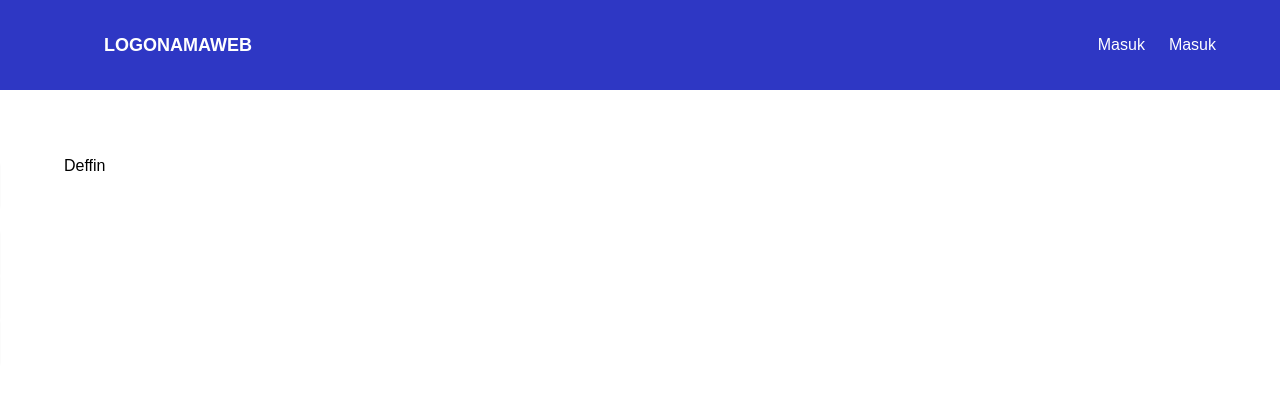
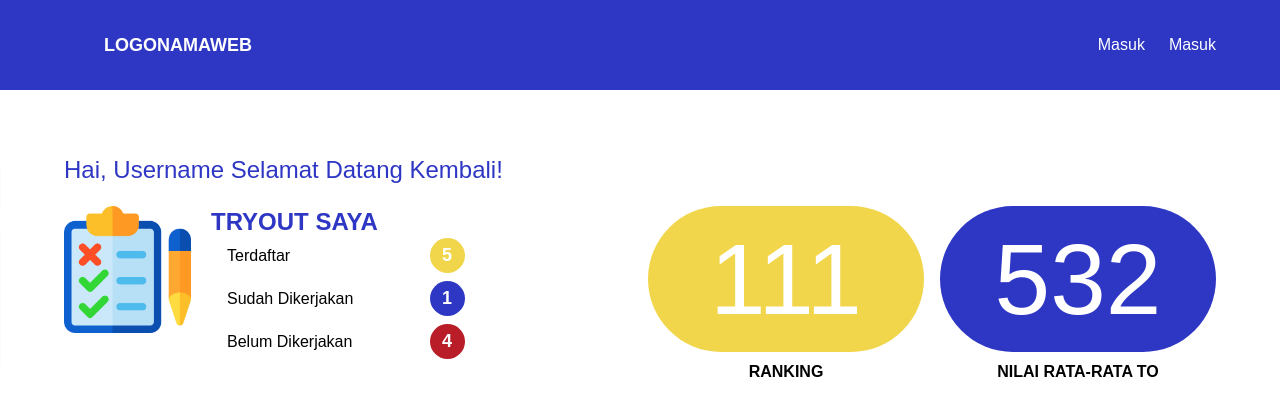
Before and after one commit to deffinad/Tryout, a React (Create React App) app: page /home in a window 1280 px wide. Shown: the top 416 px of the page. Built offline with nearby package versions, Linux system fonts and the light colour scheme; some icons are missing.

Commit message:
init home

```diff
--- a/src/Router/router.js
+++ b/src/Router/router.js
@@ -2,7 +2,7 @@ import { createBrowserRouter } from 'react-router-dom';
 import LoginPage from '../pages/Auth/Login';
 import RegisterPage from '../pages/Auth/Register';
 import LandingPage from '../pages/LandingPage';
-import Main from '../pages/Main';
+import MainDashboard from '../pages/MainDashboard';
 
 export const router = createBrowserRouter([
     {
@@ -19,6 +19,6 @@ export const router = createBrowserRouter([
     },
     {
         path: "/home",
-        element: <Main />,
+        element: <MainDashboard />,
     },
 ]);
--- a/src/components/InlineIconInput/index.js
+++ b/src/components/InlineIconInput/index.js
@@ -17,7 +17,7 @@ const InlineIconInput = ({ name = '', value = '', type = 'text', onchange = () =
                 </span>
             }
             {iconSuffix !== '' &&
-                <span className="material-symbols-outlined absolute right-3 transition-all duration-200 ease-in-out group-focus-within:text-blue-400">
+                <span className="material-symbols-outlined absolute right-4 transition-all duration-200 ease-in-out group-focus-within:text-blue-400">
                     {iconSuffix}
                 </span>
             }
--- a/src/components/Layout/Sidebar/index.js
+++ b/src/components/Layout/Sidebar/index.js
@@ -1,5 +1,5 @@
 import React, { useState } from 'react'
-import routesMain from '../../../pages/Main/routesConfig'
+import routesMain from '../../../pages/MainDashboard/routesConfig'
 import VerticalGroup from './VerticalGroup'
 import VerticalCollapse from './VerticalCollapse'
 import VerticalItem from './VerticalItem'
--- a/src/components/Layout/index.js
+++ b/src/components/Layout/index.js
@@ -3,12 +3,12 @@ import { Navbar } from '../Navbar'
 import { Sidebar } from './Sidebar'
 import { Footer } from '../Footer'
 
-const Layout = () => {
+const Layout = ({ children }) => {
     const [toggleSidebar, setToggleSidebar] = useState(false)
     const [widthContent, setWidthContent] = useState(window.innerWidth)
     useEffect(() => {
         if (toggleSidebar) {
-            setWidthContent(widthContent - 250)
+            setWidthContent(prev => prev - 250)
         } else {
             setWidthContent(window.innerWidth)
         }
@@ -19,7 +19,7 @@ const Layout = () => {
             <Navbar toggle={toggleSidebar} setToggle={() => setToggleSidebar(!toggleSidebar)} />
             <div className={`pt-[90px] h-[100vh] max-h-[100%] ${toggleSidebar ? 'translate-x-[250px]' : 'translate-x-0'} transition-all duration-500 overflow-auto`} style={{ width: widthContent }}>
                 <div className='min-h-[100vh] p-16'>
-                    Deffin
+                    {children}
                 </div>
                 <Footer />
             </div>
--- a/src/components/PasswordInput/index.js
+++ b/src/components/PasswordInput/index.js
@@ -1,12 +1,18 @@
-import React from "react";
-import { FaRegEye } from "react-icons/fa6";
+import React, { useState } from "react";
+import { FaRegEye, FaRegEyeSlash } from "react-icons/fa6";
 
 const PasswordInput = ({ name = '', value = '', onchange = () => { }, iconPrefix = '', showHideButton = true, placeholder = 'Ketikkan Sesuatu' }) => {
+    const [showPass, setShowPass] = useState(false);
+
+    const handleShowPass = () => {
+        setShowPass(prev => !prev);
+    }
+
     return (
         <div class="relative flex items-center w-full">
             <input
                 name={name}
-                type="password"
+                type={!showPass ? "password" : "text"}
                 value={value}
                 onChange={onchange}
                 placeholder={placeholder}
@@ -18,8 +24,12 @@ const PasswordInput = ({ name = '', value = '', onchange = () => { }, iconPrefix
                 </span>
             }
             {showHideButton &&
-                <span className="material-symbols-outlined absolute right-3 transition-all duration-200 ease-in-out group-focus-within:text-blue-400">
-                    <FaRegEye size={18} style={{ cursor: 'pointer' }} />
+                <span className="material-symbols-outlined absolute right-4 transition-all duration-200 ease-in-out group-focus-within:text-blue-400">
+                    {!showPass ? (
+                        <FaRegEye size={18} style={{ cursor: 'pointer' }} onClick={handleShowPass} />
+                    ) : (
+                        <FaRegEyeSlash size={18} style={{ cursor: 'pointer' }} onClick={handleShowPass} />
+                    )}
                 </span>
             }
         </div>
--- a/src/pages/Auth/Register/index.js
+++ b/src/pages/Auth/Register/index.js
@@ -62,6 +62,7 @@ const RegisterPage = () => {
                                     onchange={(e) => setAsalSekolah(e.target.value)}
                                 />
                                 <InlineIconInput
+                                    type="date"
                                     name="tglLahir"
                                     value={tglLahir}
                                     placeholder="Tanggal Lahir"
@@ -75,12 +76,14 @@ const RegisterPage = () => {
                                     onChange={(e) => setJenisKelamin(e.target.value)}
                                 />
                                 <InlineIconInput
+                                    type="phone"
                                     name="noHp"
                                     value={noHp}
                                     placeholder="No. Hp"
                                     onchange={(e) => setNoHp(e.target.value)}
                                 />
                                 <InlineIconInput
+                                    type="email"
                                     value={email}
                                     placeholder="Email"
                                     onchange={(e) => setEmail(e.target.value)}
--- a/src/pages/Main/index.js
+++ /dev/null
@@ -1,10 +0,0 @@
-import React from 'react'
-import Layout from '../../components/Layout'
-
-const Main = () => {
-   return(
-    <Layout/>
-   )
-}
-
-export default Main
--- /dev/null
+++ b/src/pages/MainDashboard/index.js
@@ -0,0 +1,56 @@
+import React from 'react'
+import Layout from '../../components/Layout'
+
+const MainDashboard = () => {
+   return (
+      <Layout>
+         <h1 className='mb-5 text-2xl text-primary'>Hai, Username Selamat Datang Kembali!</h1>
+         <div className="grid grid-cols-2 grid-rows-1 gap-4">
+            <div className='grid grid-cols-4 grid-rows-1 gap-5'>
+               <div className='col-span-1'>
+                  <img alt='' width={'100%'} src='/assets/img/test1.png' />
+               </div>
+               <div className='col-span-3'>
+                  <h1 className='text-2xl uppercase text-primary font-bold'>Tryout Saya</h1>
+                  <div className='ps-4 grid gap-2'>
+                     <div className='grid grid-rows-1 grid-cols-4 items-center'>
+                        <p className='col-span-2'>Terdaftar</p>
+                        <div className='p-1 w-[35px] text-center rounded-full col-span-1 bg-secondary font-semibold text-white text-[18px]'>
+                           5
+                        </div>
+                     </div>
+                     <div className='grid grid-rows-1 grid-cols-4 items-center'>
+                        <p className='col-span-2'>Sudah Dikerjakan</p>
+                        <div className='p-1 w-[35px] text-center rounded-full col-span-1 bg-primary font-semibold text-white text-[18px]'>
+                           1
+                        </div>
+                     </div>
+                     <div className='grid grid-rows-1 grid-cols-4 items-center'>
+                        <p className='col-span-2'>Belum Dikerjakan</p>
+                        <div className='p-1 w-[35px] text-center rounded-full col-span-1 bg-bgRed font-semibold text-white text-[18px]'>
+                           4
+                        </div>
+                     </div>
+                  </div>
+               </div>
+            </div>
+            <div className='grid grid-rows-1 grid-cols-2 gap-4'>
+               <div className='col-span-1'>
+                  <div className='h-[80%] bg-secondary text-white flex justify-center items-center text-[100px] rounded-full'>
+                     111
+                  </div>
+                  <p className='mt-2 font-bold text-center text-[1rem] uppercase'>Ranking</p>
+               </div>
+               <div className='col-span-1'>
+                  <div className='h-[80%] bg-primary text-white flex justify-center items-center text-[100px] rounded-full'>
+                     532
+                  </div>
+                  <p className='mt-2 font-bold text-center text-[1rem] uppercase'>Nilai Rata-Rata TO</p>
+               </div>
+            </div>
+         </div>
+      </Layout>
+   )
+}
+
+export default MainDashboard;
--- a/tailwind.config.js
+++ b/tailwind.config.js
@@ -9,6 +9,7 @@ module.exports = {
         primary: '#2E37C4',
         secondary: "#F1D64B",
         textColor: '#FFFFFF',
+        bgRed: '#B81D28',
         textColorRed: '#B81D28'
       },
     },
```
Also changed, not shown: public/assets/img/test1.png (added), src/pages/MainDashboard/routesConfig.js (renamed from src/pages/Main/routesConfig.js).
